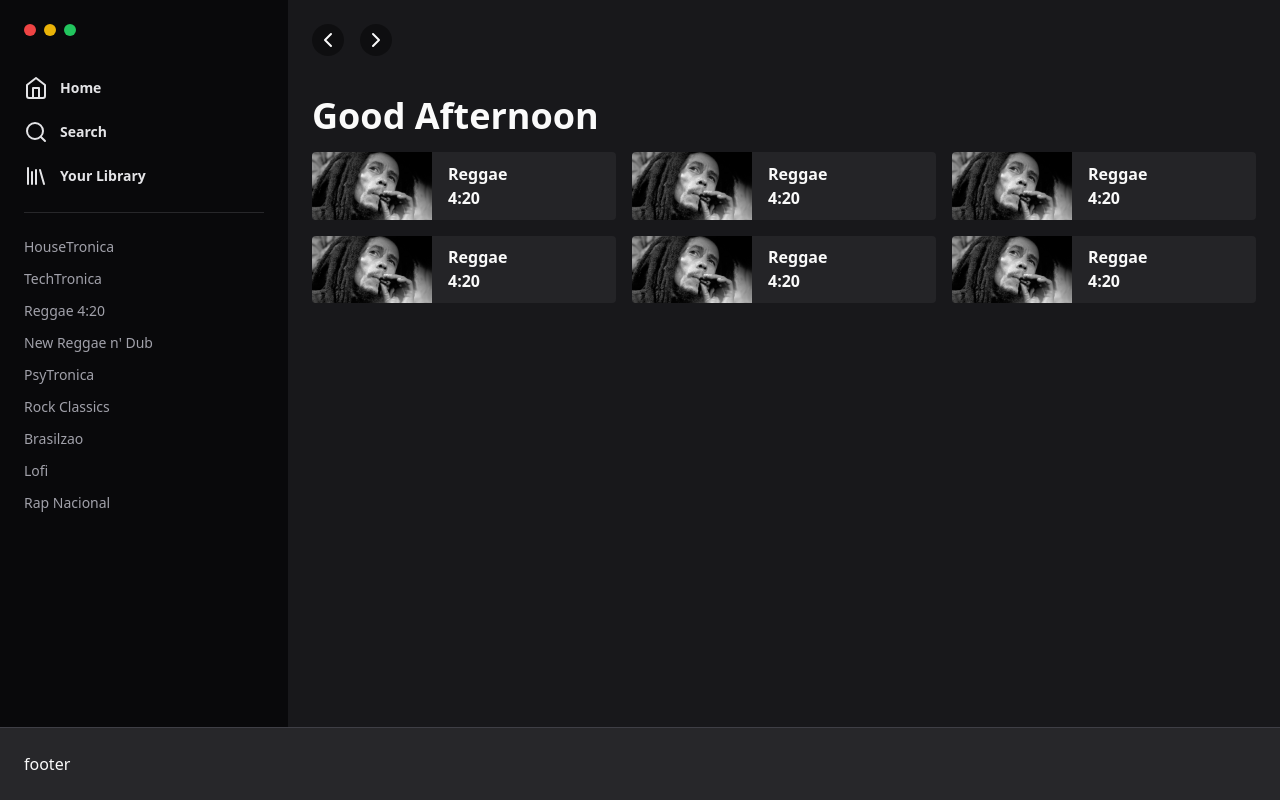
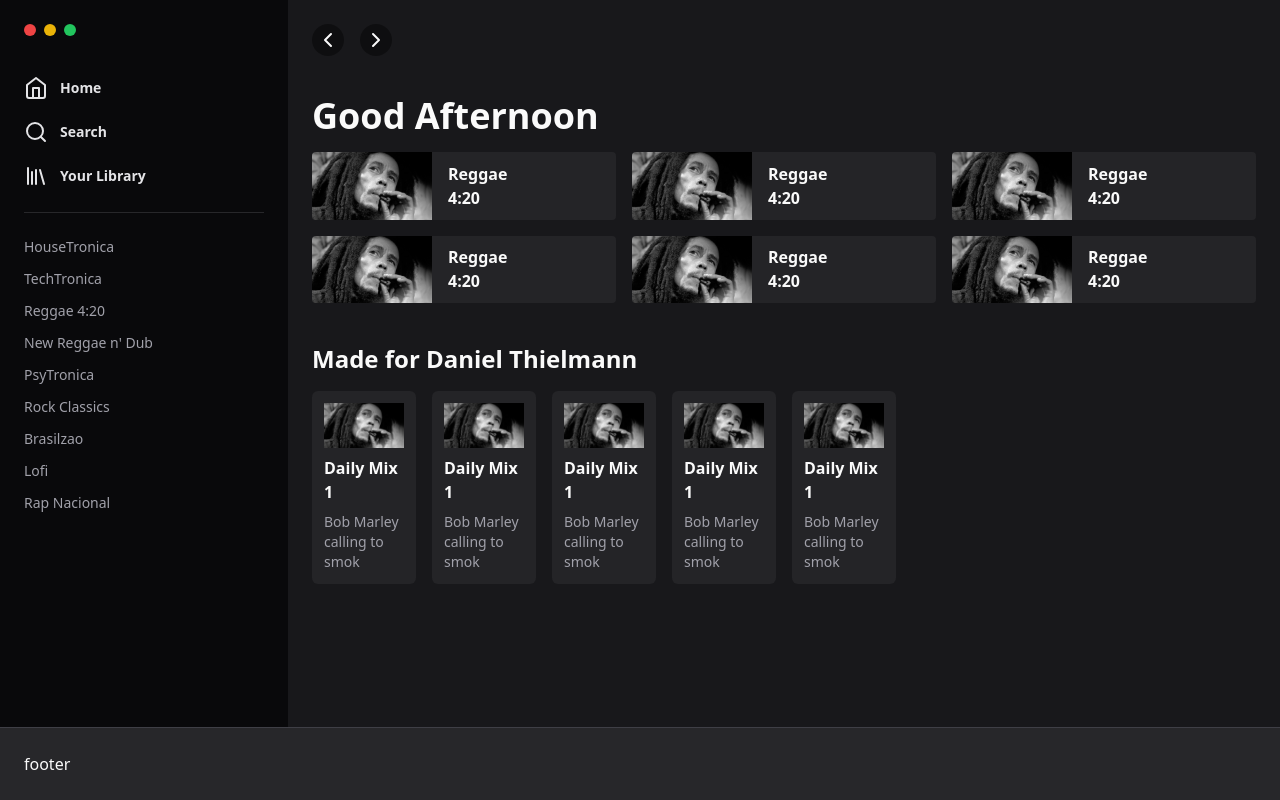
Before and after one commit to Daniel-Thielmann/CSS-Tailwind, a Next.js app in the folder Projeto Spotify/tailwind-spotify/: page / in a window 1280 px wide. Built offline with nearby package versions, Linux system fonts and the light colour scheme.

Commit message:
landing page pronta com as 2 sections

```diff
--- a/Projeto Spotify/tailwind-spotify/src/app/page.tsx
+++ b/Projeto Spotify/tailwind-spotify/src/app/page.tsx
@@ -1,4 +1,4 @@
-import { Home as HomeIcon, Search, Library, ChevronLeft, ChevronRight, Play} from 'lucide-react'
+import { Home as HomeIcon, Search, Library, ChevronLeft, ChevronRight, Play } from 'lucide-react'
 import Image from 'next/image';
 
 export default function Home() {
@@ -93,6 +93,37 @@ export default function Home() {
               </button>
             </a>
           </div>
+
+          <h2 className='font-semibold text-2xl mt-10'>Made for Daniel Thielmann</h2>
+
+          <div className='grid grid-cols-8 gap-4 mt-4'>
+            <a href='#' className='bg-white/5 p-3 rounded-md flex flex-col gap-2 hover:bg-white/10'>
+              <Image src="/album.jpg" className="w-full" width={120} height={120} alt="Capa album Bob Marley"/>
+              <strong className='font-semibold'>Daily Mix 1</strong>
+              <span className='text-sm text-zinc-400'>Bob Marley calling to smok</span>
+            </a>
+            <a href='#' className='bg-white/5 p-3 rounded-md flex flex-col gap-2 hover:bg-white/10'>
+              <Image src="/album.jpg" className="w-full" width={120} height={120} alt="Capa album Bob Marley"/>
+              <strong className='font-semibold'>Daily Mix 1</strong>
+              <span className='text-sm text-zinc-400'>Bob Marley calling to smok</span>
+            </a>
+            <a href='#' className='bg-white/5 p-3 rounded-md flex flex-col gap-2 hover:bg-white/10'>
+              <Image src="/album.jpg" className="w-full" width={120} height={120} alt="Capa album Bob Marley"/>
+              <strong className='font-semibold'>Daily Mix 1</strong>
+              <span className='text-sm text-zinc-400'>Bob Marley calling to smok</span>
+            </a>
+            <a href='#' className='bg-white/5 p-3 rounded-md flex flex-col gap-2 hover:bg-white/10'>
+              <Image src="/album.jpg" className="w-full" width={120} height={120} alt="Capa album Bob Marley"/>
+              <strong className='font-semibold'>Daily Mix 1</strong>
+              <span className='text-sm text-zinc-400'>Bob Marley calling to smok</span>
+            </a>
+            <a href='#' className='bg-white/5 p-3 rounded-md flex flex-col gap-2 hover:bg-white/10'>
+              <Image src="/album.jpg" className="w-full" width={120} height={120} alt="Capa album Bob Marley"/>
+              <strong className='font-semibold'>Daily Mix 1</strong>
+              <span className='text-sm text-zinc-400'>Bob Marley calling to smok</span>
+            </a>
+          </div>
+
         </main>
       </div>
       <footer className="bg-zinc-800 border-t border-zinc-700 p-6">
```
Lines whose indentation alone changed are shown as unchanged.
